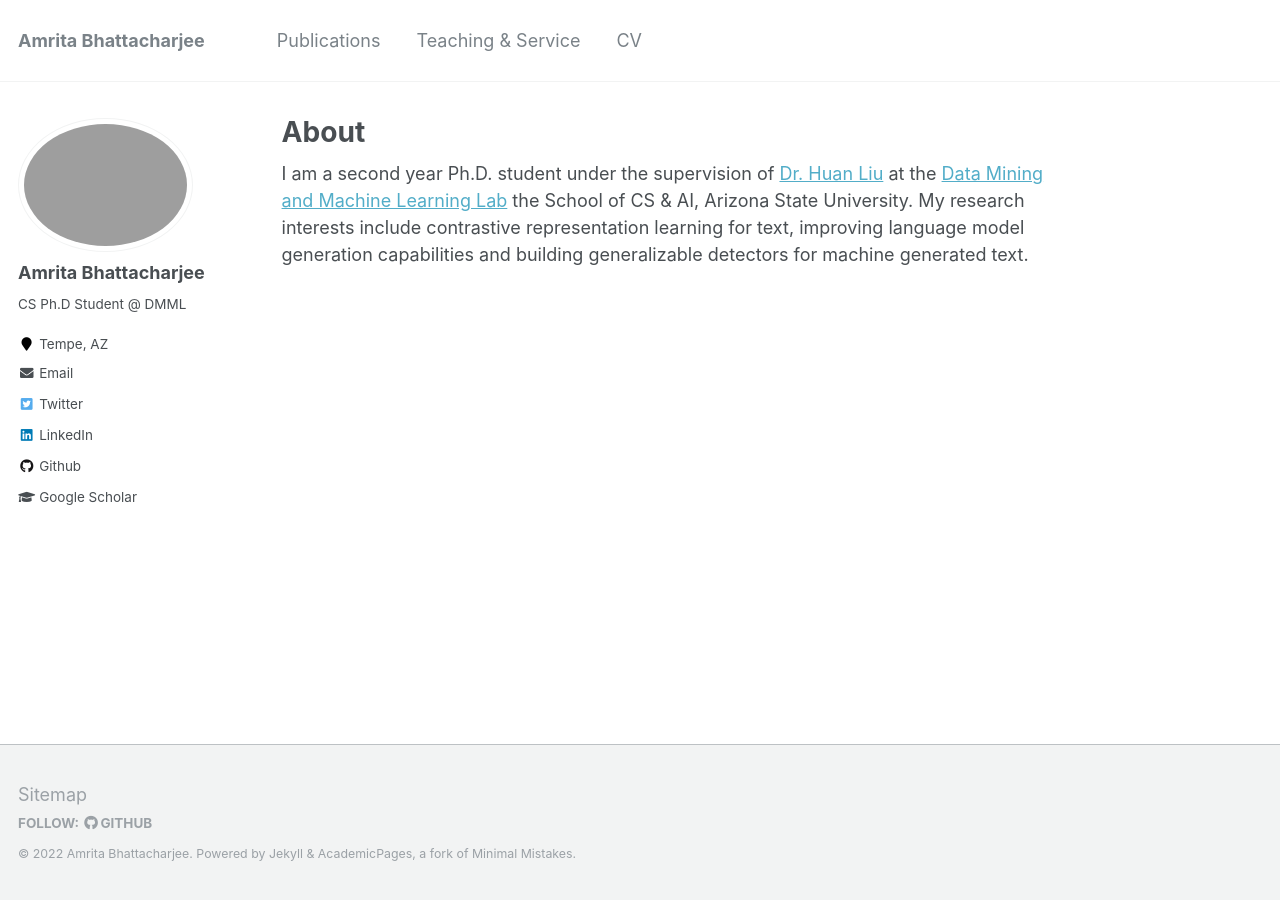
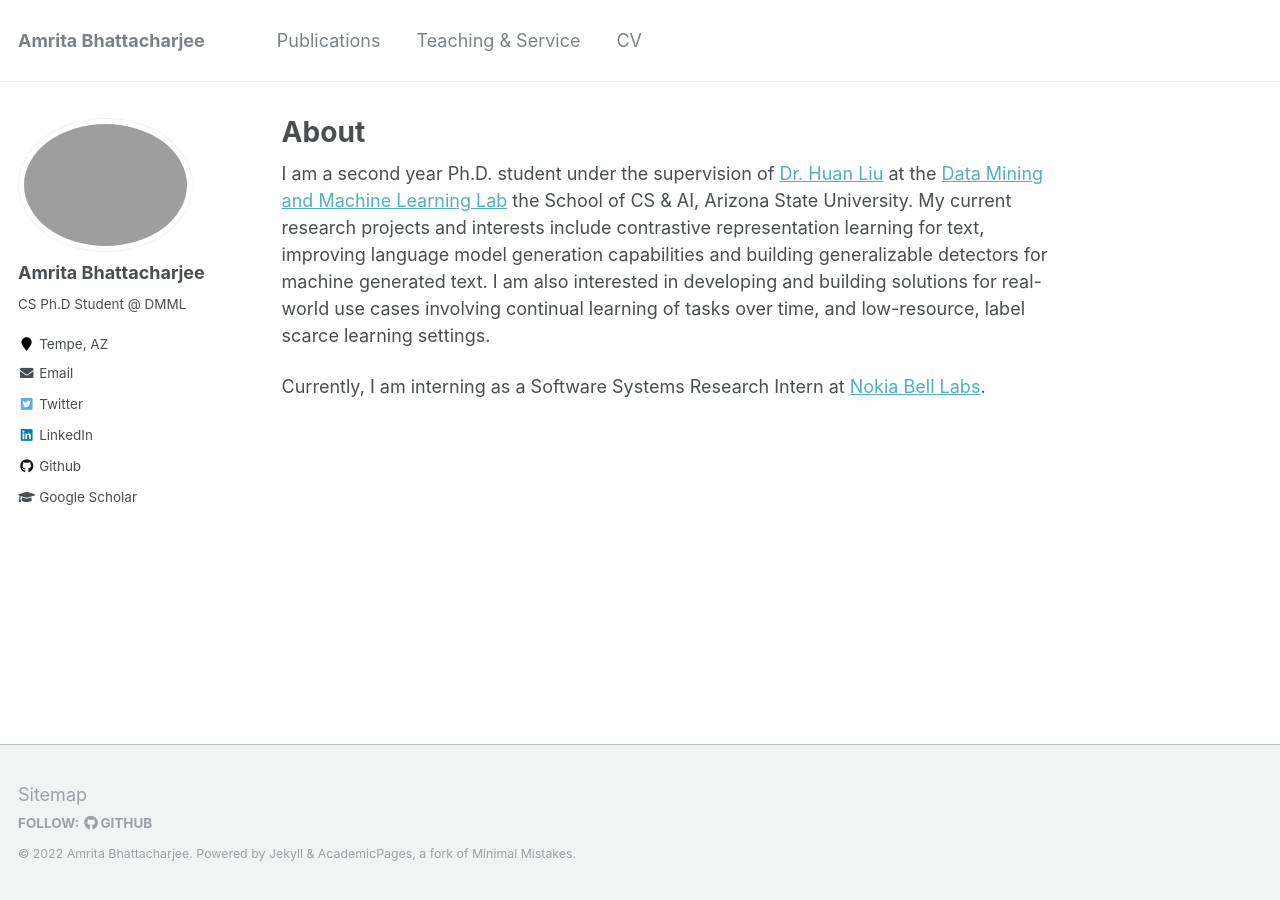
Before and after one commit to AmritaBh/AmritaBh.github.io, a Jekyll site: the page built from _pages/about.md, in a window 1280 px wide. Built offline with Jekyll 4.4.1, drawn with Linux system fonts in a browser that asks for light colours.

Commit message:
updated bio

```diff
--- a/_pages/about.md
+++ b/_pages/about.md
@@ -8,4 +8,6 @@ redirect_from:
   - /about.html
 ---
 
-I am a second year Ph.D. student under the supervision of [Dr. Huan Liu](https://www.public.asu.edu/~huanliu/) at the [Data Mining and Machine Learning Lab](https://dmml.asu.edu/home)  the School of CS & AI, Arizona State University. My research interests include contrastive representation learning for text, improving language model generation capabilities and building generalizable detectors for machine generated text.
+I am a second year Ph.D. student under the supervision of [Dr. Huan Liu](https://www.public.asu.edu/~huanliu/) at the [Data Mining and Machine Learning Lab](https://dmml.asu.edu/home)  the School of CS & AI, Arizona State University. My current research projects and interests include contrastive representation learning for text, improving language model generation capabilities and building generalizable detectors for machine generated text. I am also interested in developing and building solutions for real-world use cases involving continual learning of tasks over time, and low-resource, label scarce learning settings.
+
+Currently, I am interning as a Software Systems Research Intern at [Nokia Bell Labs](https://www.bell-labs.com/#gref).
```
